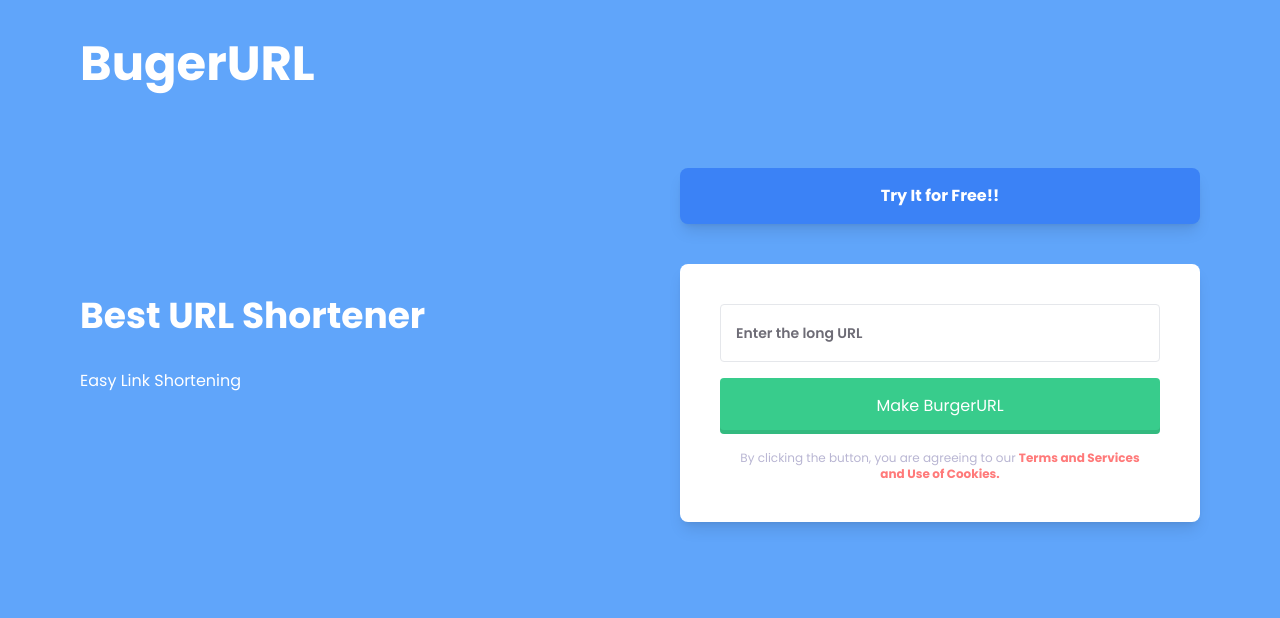
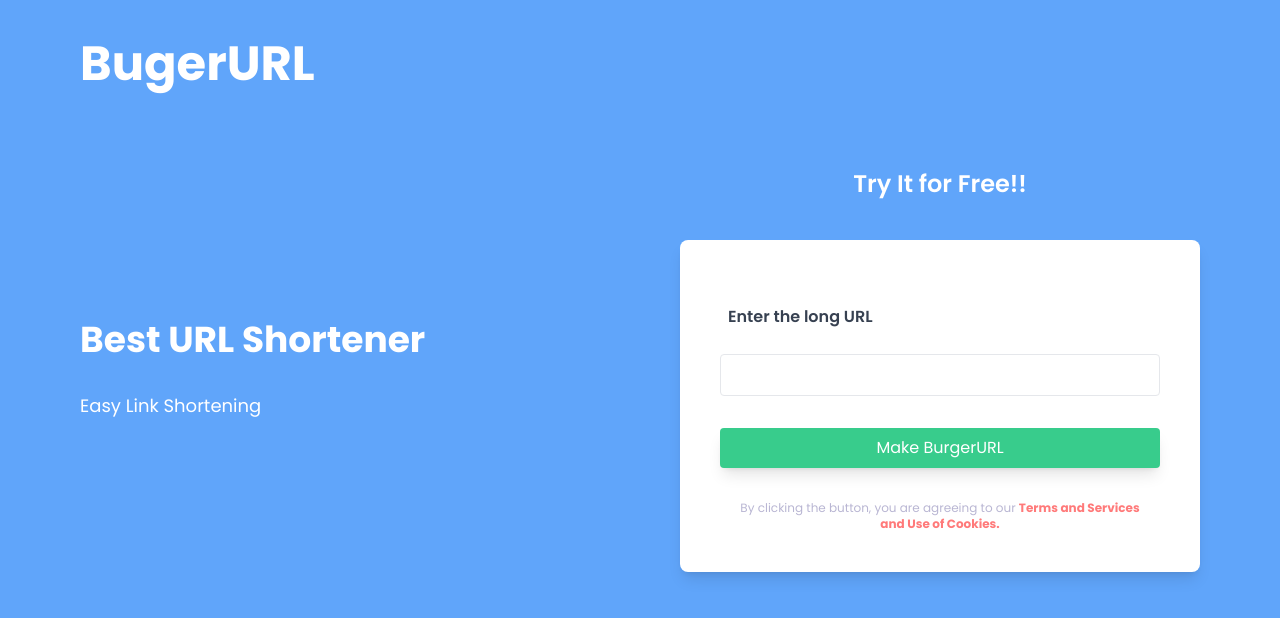
Before and after one commit to septRabbit/url-shortener, a React (Vite) app: page / in a window 1280 px wide. Shown: the top 618 px of the page. Built offline with nearby package versions, Linux system fonts and the light colour scheme.

Commit message:
add copytoclipboard and show url

```diff
--- a/index.html
+++ b/index.html
@@ -3,6 +3,12 @@
   <head>
     <meta charset="UTF-8" />
     <link rel="icon" type="image/svg+xml" href="/src/favicon.svg" />
+    <link
+      rel="stylesheet"
+      href="https://pro.fontawesome.com/releases/v5.10.0/css/all.css"
+      integrity="sha384-AYmEC3Yw5cVb3ZcuHtOA93w35dYTsvhLPVnYs9eStHfGJvOvKxVfELGroGkvsg+p"
+      crossorigin="anonymous"
+    />
     <meta name="viewport" content="width=device-width, initial-scale=1.0" />
     <title>Vite App</title>
   </head>
--- a/src/Home.jsx
+++ b/src/Home.jsx
@@ -18,15 +18,13 @@ function Home() {
         <section className="text-white my-auto text-center lg:text-left space-y-8 lg:space-y-8">
           <h1 className="text-2xl lg:text-4xl font-bold">Best URL Shortener</h1>
 
-          <p className="text-base"> Easy Link Shortening</p>
+          <p className="text-lg fonot-semibold"> Easy Link Shortening</p>
         </section>
 
         <div className="space-y-10">
-          <Card className="bg-blue">
-            <p className="text-white text-center px-12">
-              <b>Try It for Free!!</b>
-            </p>
-          </Card>
+          <p className="text-white text-center font-semibold text-2xl px-12">
+            Try It for Free!!
+          </p>
 
           <Card className="bg-white">
             <Form />
--- a/src/Result.jsx
+++ b/src/Result.jsx
@@ -10,8 +10,14 @@ function clsx(...className) {
 function Result() {
   let location = useLocation();
   const history = useHistory();
-  const shortURL = location.state?.data.url;
-  console.log(shortURL);
+  const shortURL = location.state.data?.url;
+
+  let myInput = null;
+  const copyToClipboard = () => {
+    myInput.select();
+    document.execCommand("copy");
+    alert("Copied BurgerURL : " + myInput.value);
+  };
 
   return (
     <div className="min-h-screen">
@@ -28,12 +34,28 @@ function Result() {
           <p className="text-base"> Easy Link Shortening</p>
         </section>
 
-        <div className="space-y-16 flex flex-col justify-center items-center md:mx-1">
+        <div className="space-y-10 flex flex-col justify-center items-center md:mx-1">
+          <div className="flex flex-row items-center">
+            <input
+              readOnly
+              className="border border-blue-400 w-80 px-3 py-2 rounded-lg text-gray-600 bg-white"
+              value={shortURL}
+              ref={(ref) => (myInput = ref)}
+            />
+
+            <button
+              onClick={copyToClipboard}
+              className="ml-2 bg-white py-1.5 px-3 rounded-lg"
+            >
+              <i className="far fa-copy text-xl text-gray-700"></i>
+            </button>
+          </div>
+
           <QRCode
             bgColor="#FFFFFF"
             fgColor="#000000"
             level="Q"
-            style={{ width: 200 }}
+            style={{ width: 220 }}
             value={shortURL}
           />
           <button
--- a/src/components/Form.jsx
+++ b/src/components/Form.jsx
@@ -7,7 +7,7 @@ function clsx(...className) {
 
 function Button({ children, className }) {
   return (
-    <button className={clsx("p-4 rounded shadow-solid w-full", className)}>
+    <button className={clsx("p-2 rounded shadow-lg w-full", className)}>
       {children}
     </button>
   );
@@ -18,43 +18,39 @@ function Input({ id, label, type = "text", error }) {
 
   return (
     <div>
-      <div className="relative flex justify-start items-center">
+      <div className="relative flex flex-col justify-start items-center">
+        <label
+          htmlFor={id}
+          className={clsx(
+            "w-full p-2 my-4",
+            "flex items-center",
+            "text-base font-semibold text-gray-700"
+          )}
+        >
+          {label}
+        </label>
         <input
           type={type}
           id={id}
           name={id}
           className={clsx(
-            "w-full p-4 rounded peer",
+            "w-full p-2 px-3 rounded peer",
             !error ? "border" : "border-2 border-red"
           )}
           value={_value}
           onChange={(e) => setValue(e.target.value)}
         />
 
-        <label
-          htmlFor={id}
-          className={clsx(
-            "absolute p-4 w-full h-full",
-            "flex items-center",
-            "text-sm font-semibold",
-            "peer-focus:opacity-0",
-            _value && "opacity-0",
-            !error ? "text-blue-dark opacity-75" : "text-red"
-          )}
-        >
-          {label}
-        </label>
-
         {error && (
           <svg
-            className="absolute right-0 p-4 h-full text-red"
+            className="absolute top-12 -right-8 p-9 h-full text-red"
             viewBox="0 0 24 24"
             fill="none"
             xmlns="http://www.w3.org/2000/svg"
           >
-            <circle cx="12" cy="12" r="12" fill="currentColor" />
-            <rect x="11" y="6" width="2" height="9" rx="1" fill="white" />
-            <rect x="11" y="17" width="2" height="2" rx="1" fill="white" />
+            <circle cx="6" cy="6" r="5" fill="currentColor" />
+            <rect x="5" y="3" width="2" height="4.5" rx="1" fill="white" />
+            <rect x="5" y="8.5" width="2" height="2" rx="1" fill="white" />
           </svg>
         )}
       </div>
@@ -95,8 +91,9 @@ function Form() {
   }
 
   return (
-    <form className="space-y-4 lg:p-6" onSubmit={onSubmit}>
+    <form className="space-y-8 lg:p-6 bg-white" onSubmit={onSubmit}>
       <Input
+        type="url"
         id={field.id}
         label={field.label}
         error={field.error && field.errorMsg}
```
